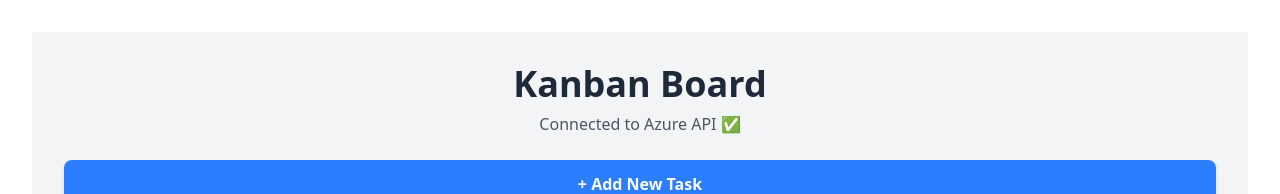
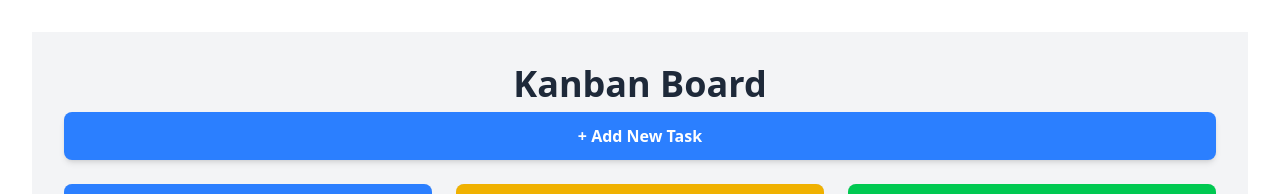
Before and after one commit to johanjaners/kanban-board, a React app in the folder frontend/: page / in a window 1280 px wide. Shown: the top 194 px of the page. Built offline with nearby package versions, Linux system fonts and the light colour scheme; no server answers; the HTML template or start-up script is replaced by a standard one.

Commit message:
feat: remove Azure API connection message from Kanban Board

```diff
--- a/frontend/src/App.tsx
+++ b/frontend/src/App.tsx
@@ -68,7 +68,6 @@ function App() {
     <div className="min-h-screen bg-gray-100 p-8">
       <div className="max-w-7xl mx-auto">
         <h1 className="text-4xl font-bold mb-2 text-gray-800">Kanban Board</h1>
-        <p className="mb-6 text-gray-600">Connected to Azure API ✅</p>
 
         <div className="mb-6">
           <TaskForm onTaskCreated={fetchTasks} />
```
